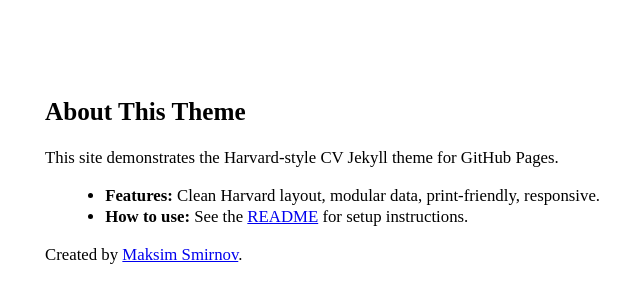
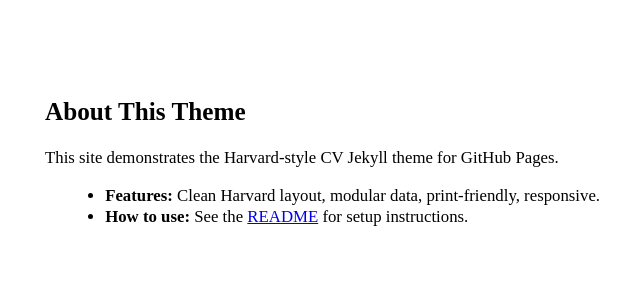
Before and after one commit to sengine-cloud/harvard-style-cv-theme, a Jekyll site: the page built from about.markdown, in a window 1280 px wide. Shown: the top 303 px of the page, without its empty margins (51-691 px from the left). Built offline with Jekyll 4.4.1, drawn with Linux system fonts in a browser that asks for light colours.

Commit message:
About page: drop the old author line
The demo About page ended with "Created by Maksim Smirnov". Credit for the
original theme lives in the README (under the intro and in Attribution) and
in LICENSE, so the demo page doesn't need its own line.

```diff
--- a/about.markdown
+++ b/about.markdown
@@ -10,5 +10,3 @@ This site demonstrates the Harvard-style CV Jekyll theme for GitHub Pages.
 
 - **Features:** Clean Harvard layout, modular data, print-friendly, responsive.
 - **How to use:** See the [README](https://github.com/sengine-cloud/harvard-style-cv-theme#readme) for setup instructions.
-
-Created by [Maksim Smirnov](https://github.com/smirnoffmg).
```
